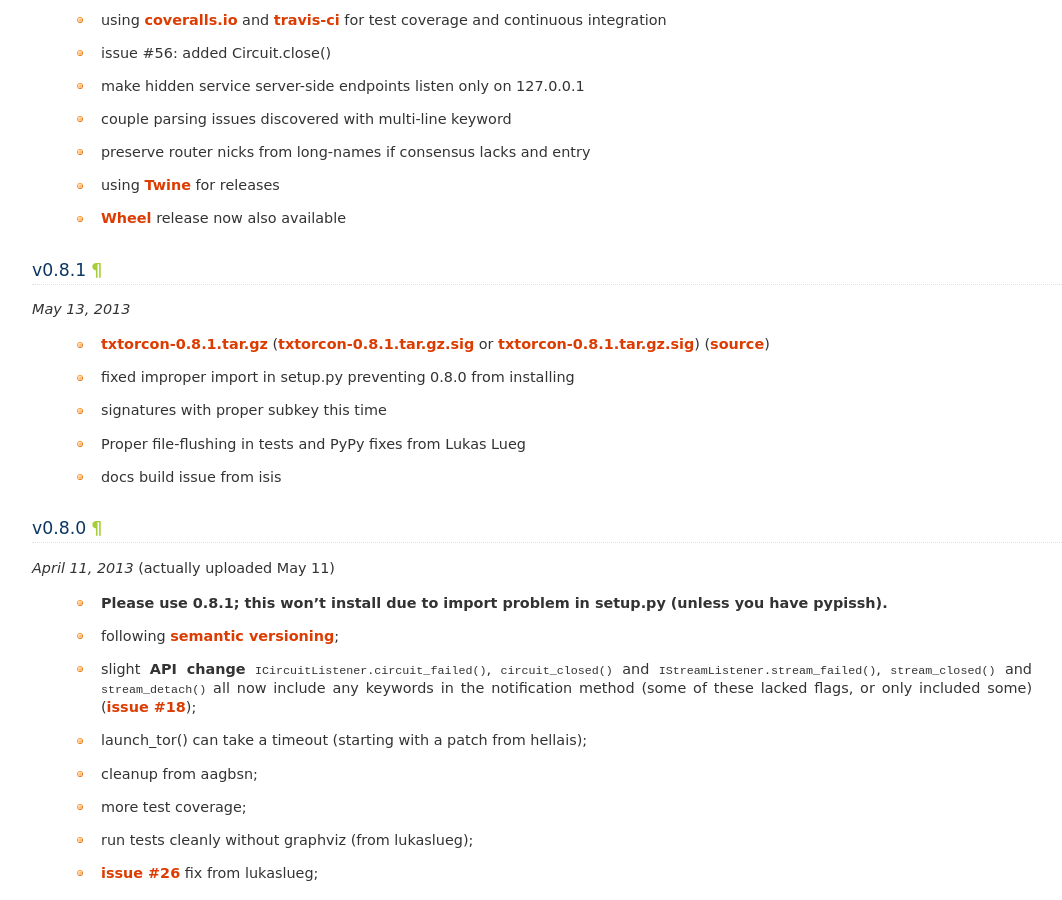
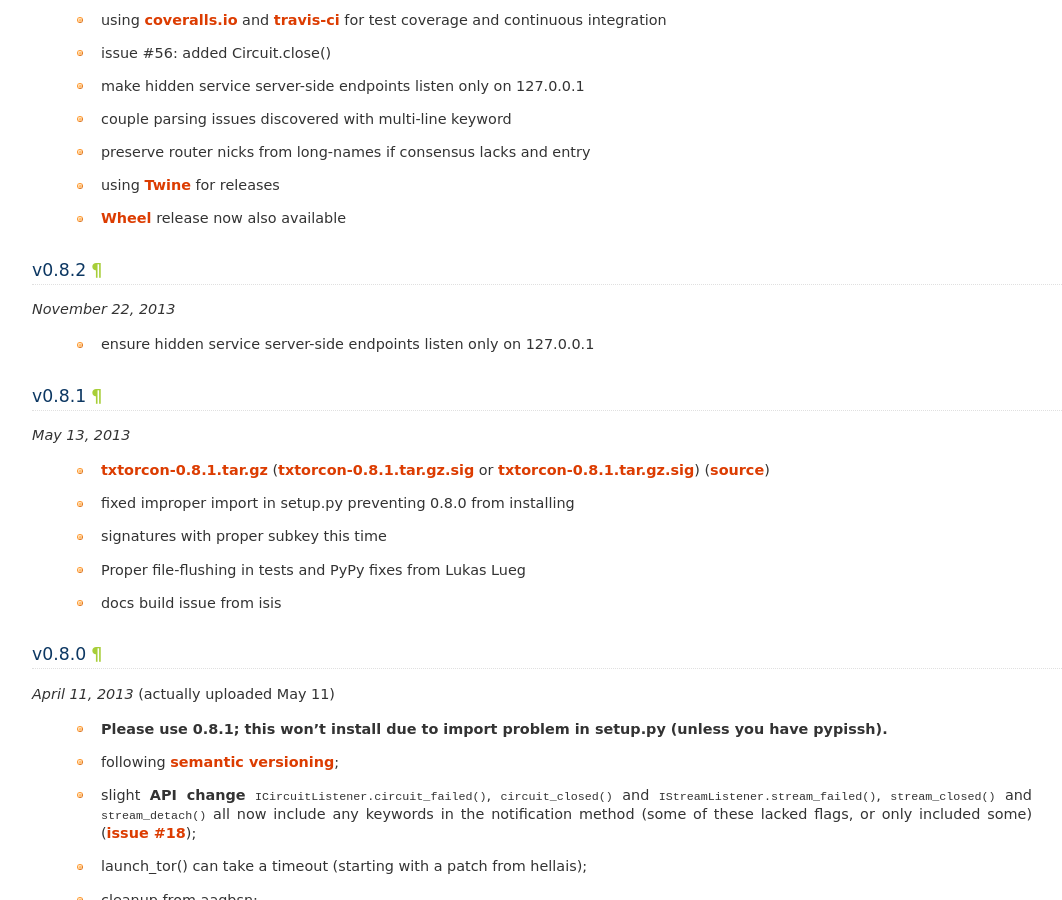
Before and after one commit to meejah/txtorcon, a Sphinx documentation site: the page built from docs/releases.rst, in a window 1280 px wide and 900 px high, scrolled down 385 px. Shown: the whole window, without its empty margins (88-1150 px from the left). Built offline with Sphinx 7.4.7, drawn with Linux system fonts in a browser that asks for light colours.

Commit message:
backport fix for TCPHiddenServiceEndpoint to ensure it listens on 127.0.0.1

```diff
--- a/docs/releases.rst
+++ b/docs/releases.rst
@@ -20,6 +20,14 @@ unreleased
  * preserve router nicks from long-names if consensus lacks and entry
  * using `Twine <https://github.com/dstufft/twine>`_ for releases
  * `Wheel <http://wheel.readthedocs.org/en/latest/>`_ release now also available
+
+
+v0.8.2
+------
+
+*November 22, 2013*
+
+ * ensure hidden service server-side endpoints listen only on 127.0.0.1
 
 
 v0.8.1
```
